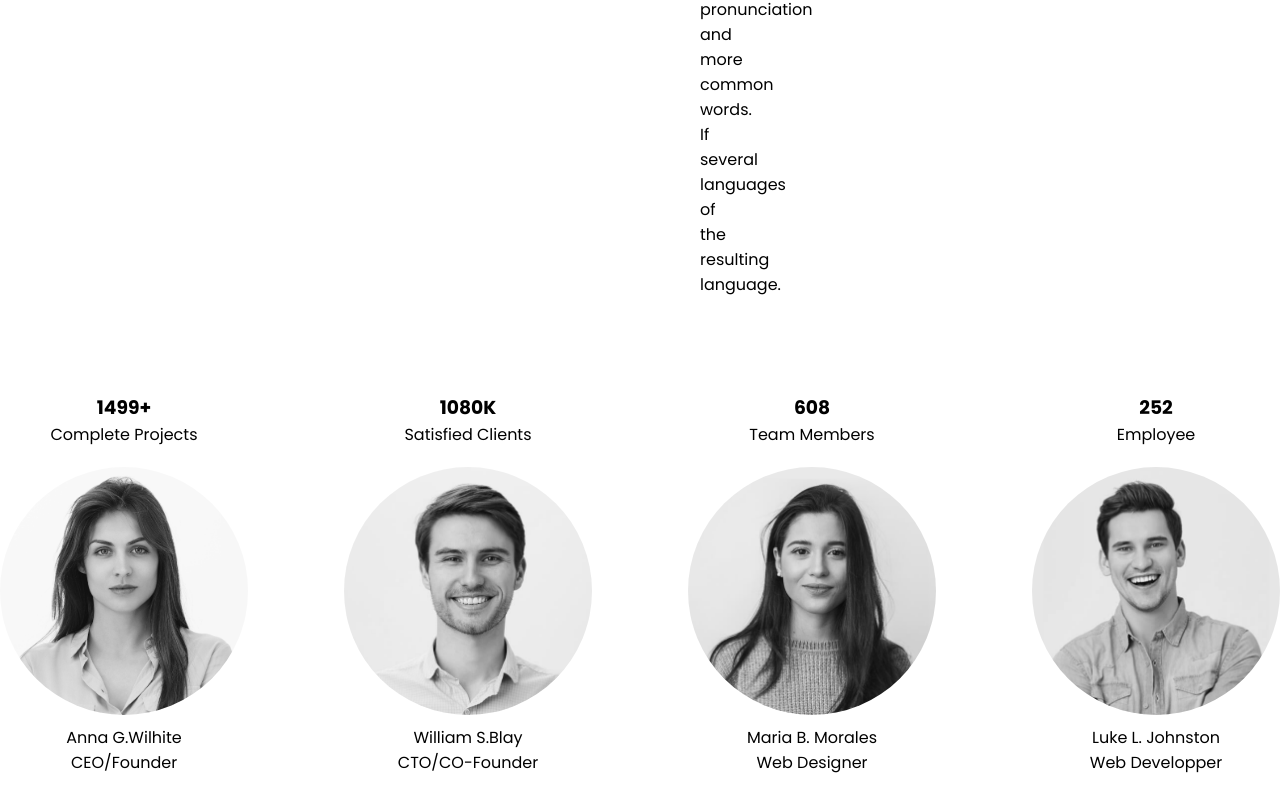
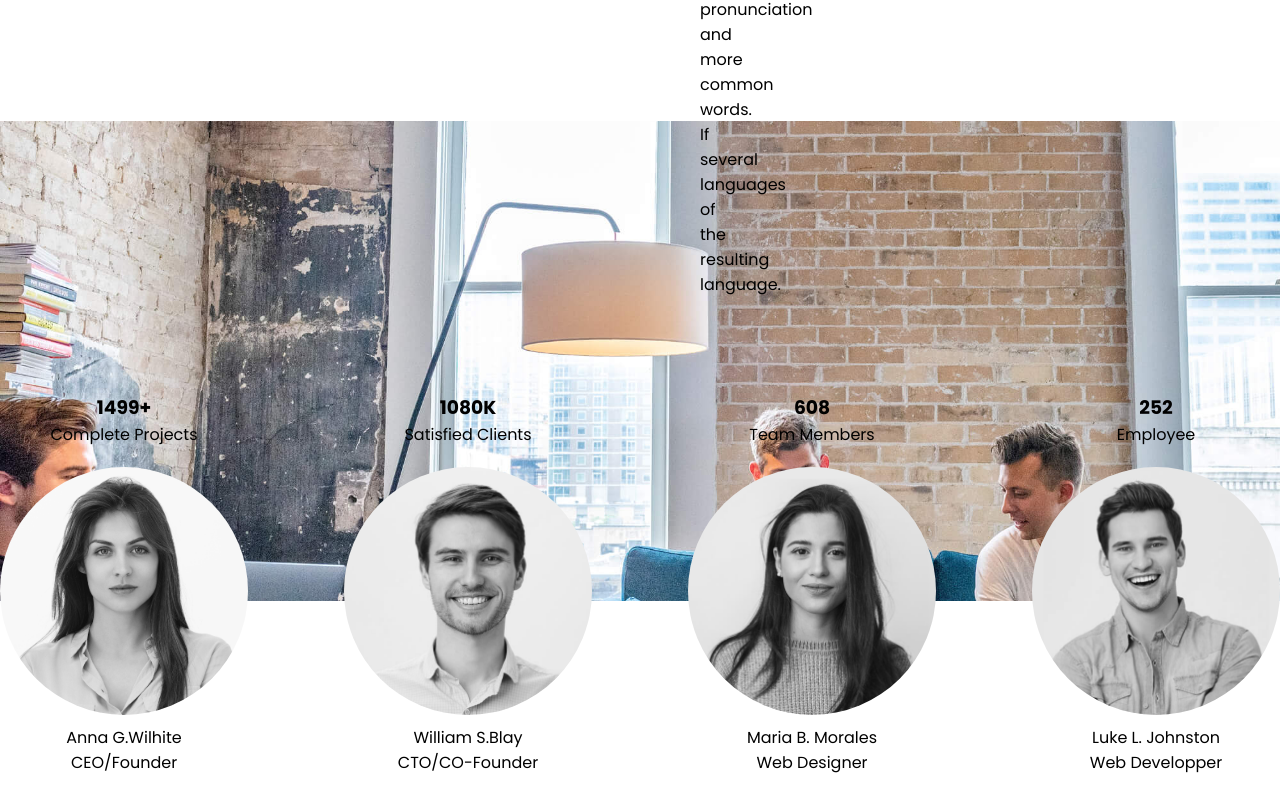
Before and after one commit to AntoineDrc/Landing_page, a plain HTML site: page index.html in a window 1280 px wide. Shown: the part 2679-3490 px from the top of the page. Before the commit the page ends 3454 px from the top, so only its background shows below. Drawn offline with Linux system fonts and the light colour scheme.

Commit message:
mise en place du parallax

```diff
--- a/index.html
+++ b/index.html
@@ -142,7 +142,10 @@
             </div>
         </div>
     </section>
-
+    <section id="parallax">
+        <div class="parallax_photo">
+        </div>
+    </section>
     <main>
     </main>
     <footer>
--- a/style.css
+++ b/style.css
@@ -211,3 +211,24 @@ header figure {
    text-align: center;
    margin-top: 10px;
 }
+
+/* ************************************************** */
+
+#parallax {
+   height: 100vh;
+}
+
+.parallax_photo {
+   height: 60vh;
+   background-image: url(img/parallax.png);
+   background-size: cover;
+   background-position: center;
+   background-attachment: fixed;
+
+}
+
+.parallax_photo img {
+   height: 100%;
+   width: 100%;
+
+}
```
